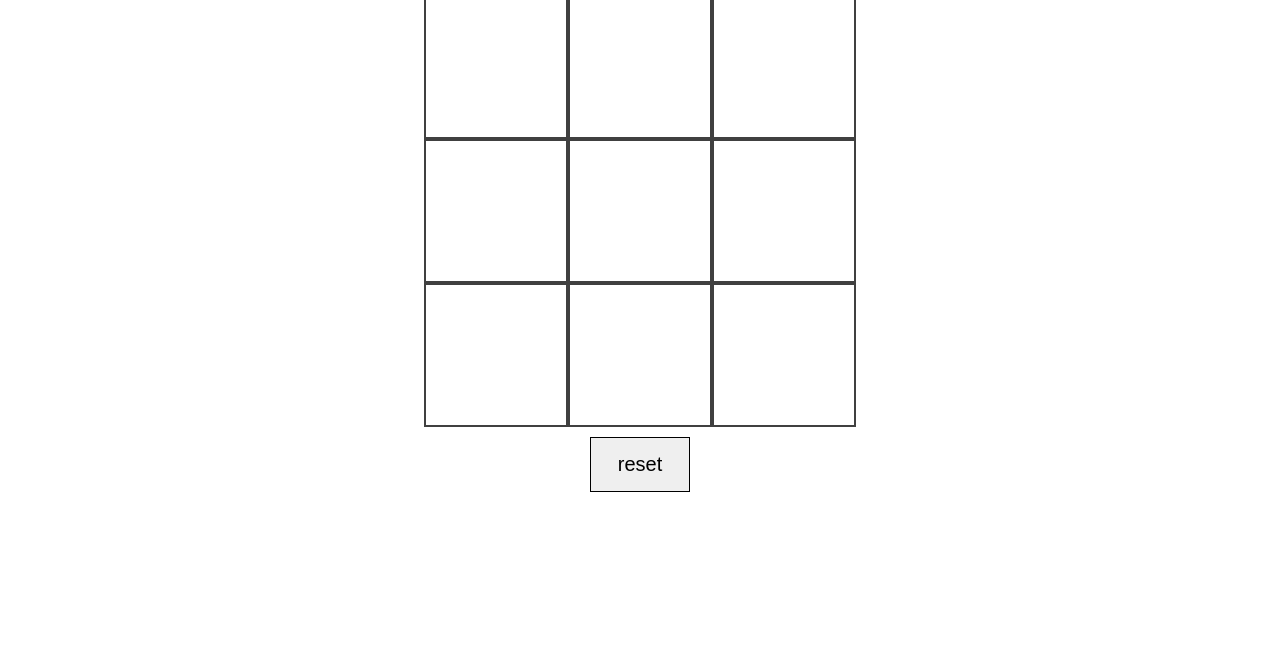
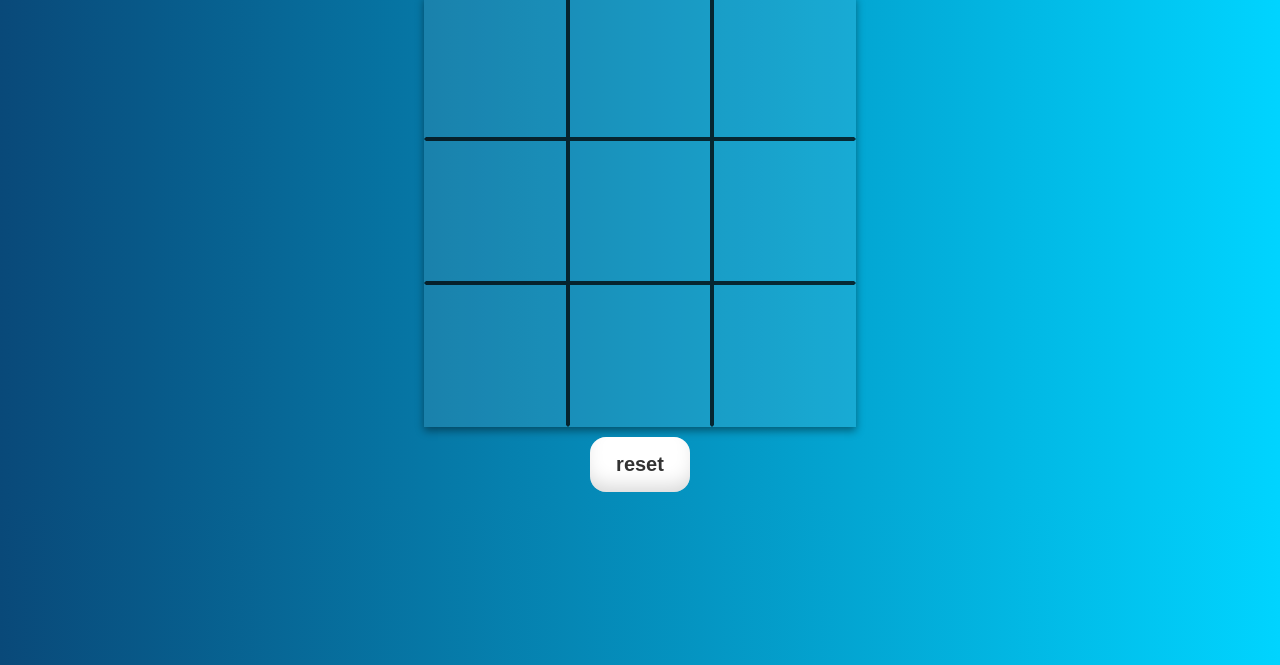
Before and after one commit to ViriCruz/Javascript-Tic-Tac-Toe, a website: page public/index.html in a window 1280 px wide. Shown: the part 135-800 px from the top of the page. Drawn offline with Linux system fonts and the light colour scheme.

Commit message:
Add styling

```diff
--- a/public/index.html
+++ b/public/index.html
@@ -9,8 +9,8 @@
   <body>
     <h1>Tic-Tac-Toe</h1>
     <h2>It's X's turn!</h2>
-    <div class="flex-container flex-column">
-      <div class="flex-container flex-wrap" id="board">
+    <div class="flex-container flex-column ">
+      <div class="flex-container flex-wrap card" id="board">
         <div class="square"></div>
         <div class="square"></div>
         <div class="square"></div>
--- a/public/style.css
+++ b/public/style.css
@@ -1,6 +1,8 @@
 body {
 text-align: center;
 font-family: Arial, Helvetica, sans-serif;
+background: rgb(2,0,36);
+background: linear-gradient(90deg, rgba(2,0,36,1) 0%, rgba(9,73,121,1) 0%, rgba(0,212,255,1) 100%);
 }
 h2 {
   margin: 0 auto;
@@ -8,37 +10,73 @@ font-size: 35px;
   margin: 10px;
 }
 .flex-container {
-/* In order to use flex-box we need to first set our display property */
   display: flex;
-/* center the container horizontally */
   justify-content: center;
-/* this will center content vertically */
   align-items: center;
-/* tells the container to align the children in columns rather than rows */
 }
+
+.card {
+  box-shadow: 0 4px 8px 0 rgba(0,0,0,0.4);
+  transition: 0.3s;
+  background-color: rgba(207,215,221,0.1)
+}
+
+.card:hover {
+  box-shadow: 0 8px 50px 0 rgba(0,0,0,0.2);
+}
+
 .flex-column {
 height: 100%;
 width: 100%;
 flex-direction: column;
 }
 .flex-wrap {
-/* tells the container to drop down once it reaches max-width */
 flex-wrap: wrap;
 height: 432px;
 width: 432px;
 }
+
 .square {
 border: 2px solid rgba(0, 0, 0, .75);
 height: 140px;
 width: 140px;
 cursor: pointer;
+text-align: center;
+font-size: 50px;
 
 }
+
 #reset-button {
 text-align: center;
 font-size: 20px;
-border: 1px solid black;
+border: 0px solid black;
+color: rgba(0, 0, 0, .80);
 height: 55px;
 width: 100px;
 margin: 10px;
+border-radius: 0.8em;
+background-color:#fff;
+font-weight: bolder;
+box-shadow: inset 0 -0.6em 1em -0.35em rgba(0,0,0,0.17),inset 0 0.6em 2em -0.3em rgba(255,255,255,0.15),inset 0 0 0em 0.05em rgba(255,255,255,0.12);
+text-decoration: none;
 }
+
+#reset-button:active {
+  box-shadow:inset 0 0.6em 2em -0.3em rgba(0,0,0,0.15),inset 0 0 0em 0.05em rgba(255,255,255,0.80);
+}
+
+.square:nth-child(1), .square:nth-child(2), .square:nth-child(3) {
+  border-top-color: hsla(345, 100%, 0%, 0);
+}
+
+.square:nth-child(1), .square:nth-child(4), .square:nth-child(7) {
+  border-left-color: hsla(345, 100%, 0%, 0);
+}
+
+.square:nth-child(7), .square:nth-child(8), .square:nth-child(9) {
+  border-bottom-color: hsla(345, 100%, 0%, 0);
+}
+
+.square:nth-child(3), .square:nth-child(6), .square:nth-child(9) {
+  border-right-color: hsla(345, 100%, 0%, 0);
+}
```
Lines whose indentation alone changed are shown as unchanged.
